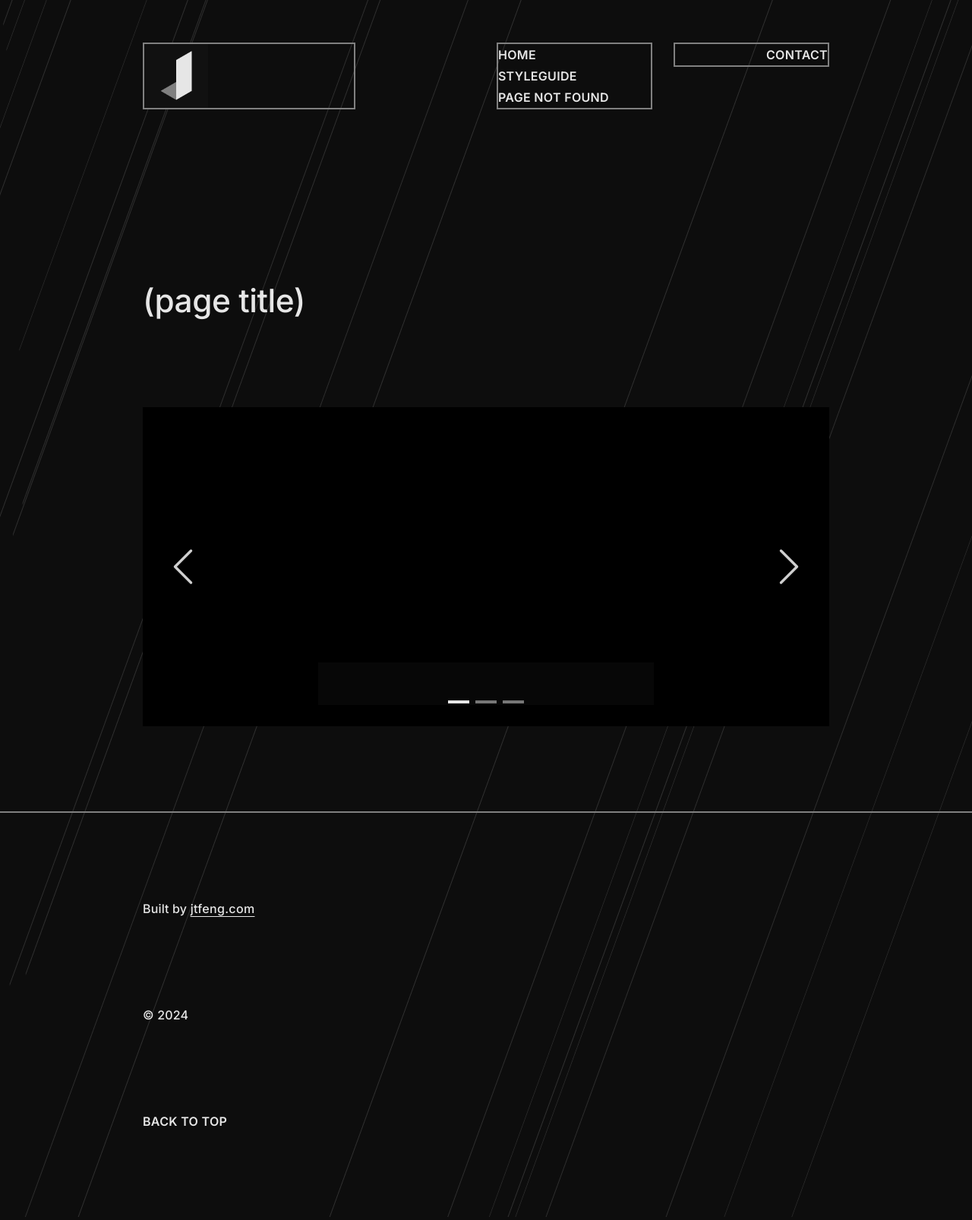
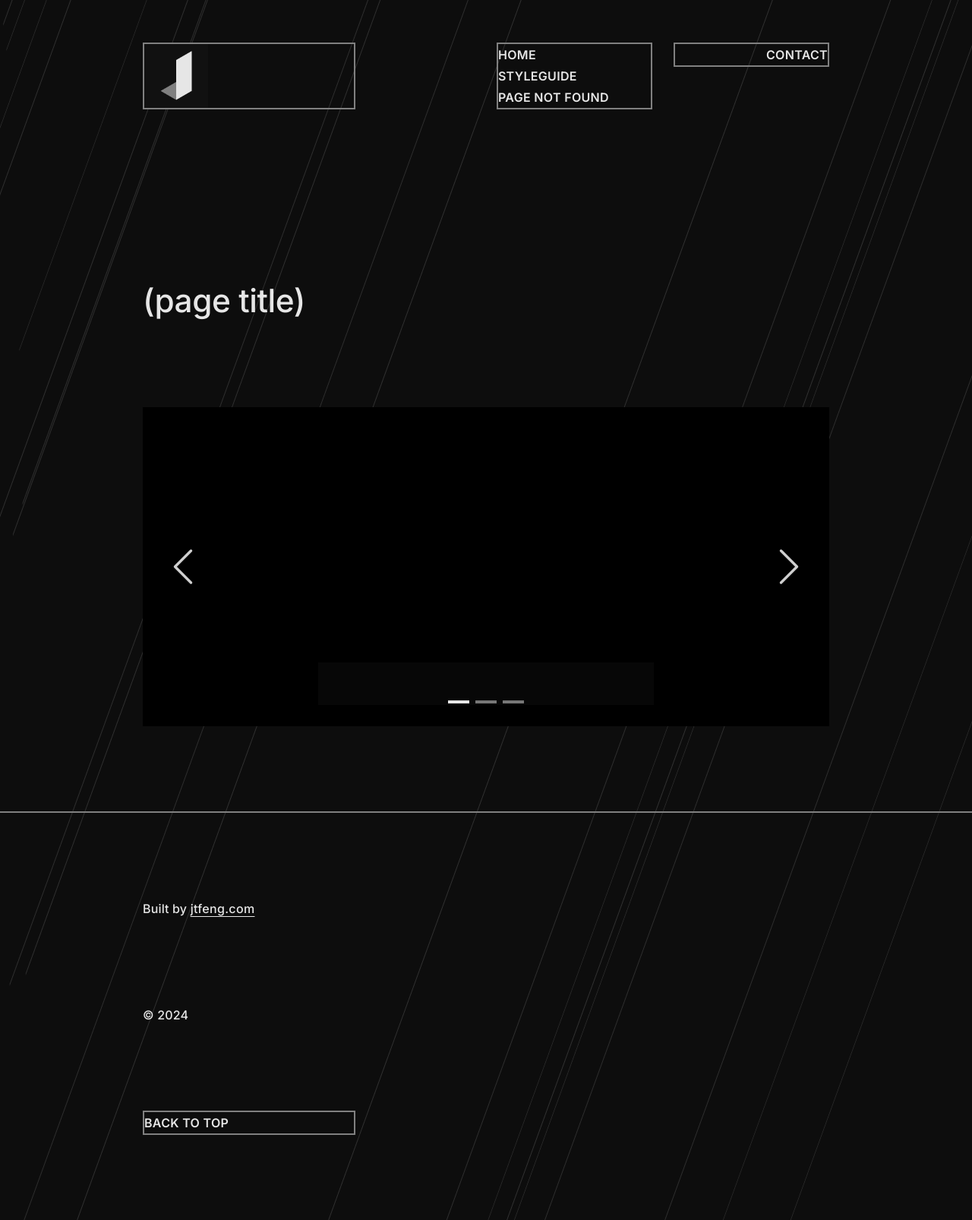
Before and after one commit to jingtianfeng/jekytrap, a Jekyll site: the page built from index.html, in a window 1280 px wide. Shown: the whole page at 76% size. Built offline with Jekyll 4.4.1, drawn with Linux system fonts in a browser that asks for light colours.

Commit message:
UPDATE _includes/footer.html: add .border

```diff
--- a/_includes/footer.html
+++ b/_includes/footer.html
@@ -9,7 +9,7 @@
                 {% include comp-legal.html %}
             </div>
             <div class="col-4 col-xl-1 order-xl-3">
-                <div class="d-flex flex-column align-items-start align-items-xl-end"
+                <div class="border d-flex flex-column align-items-start align-items-xl-end"
                      style="max-width: 280px;">
                     <a href="#nav-top">
                         Back to top
```
